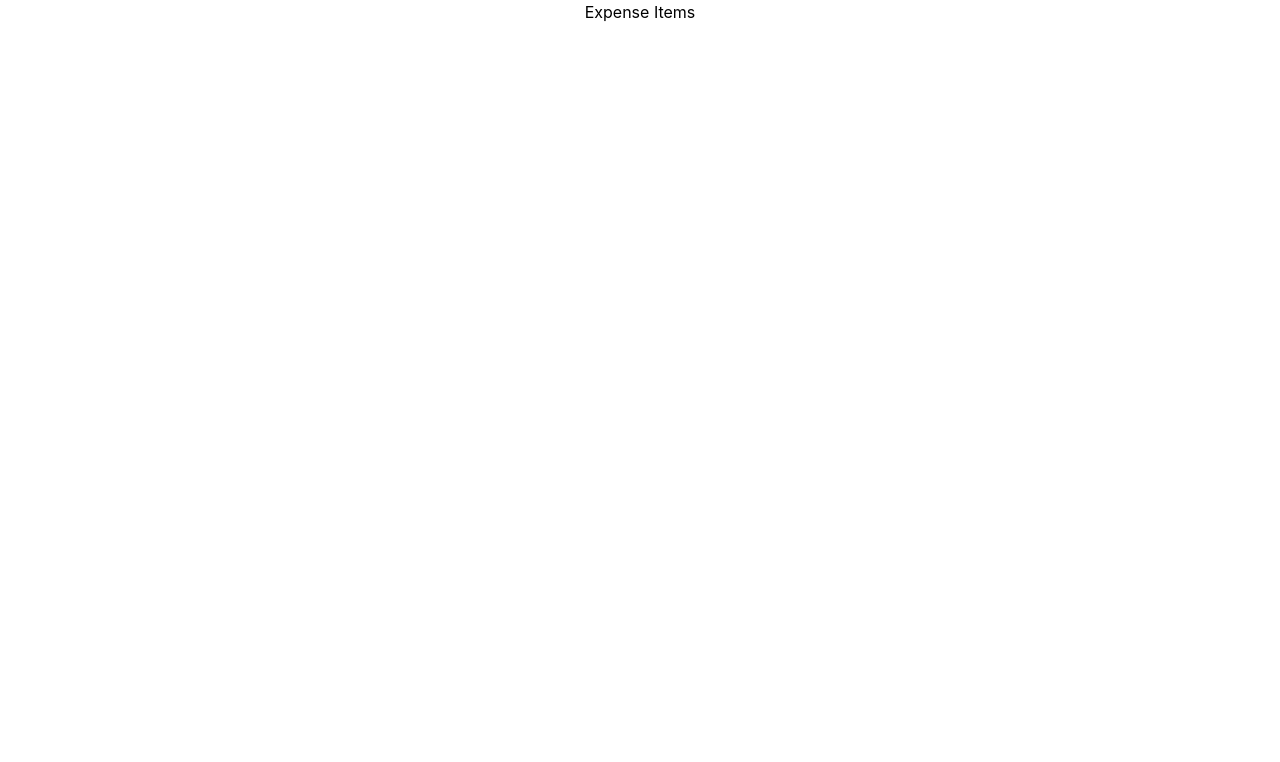
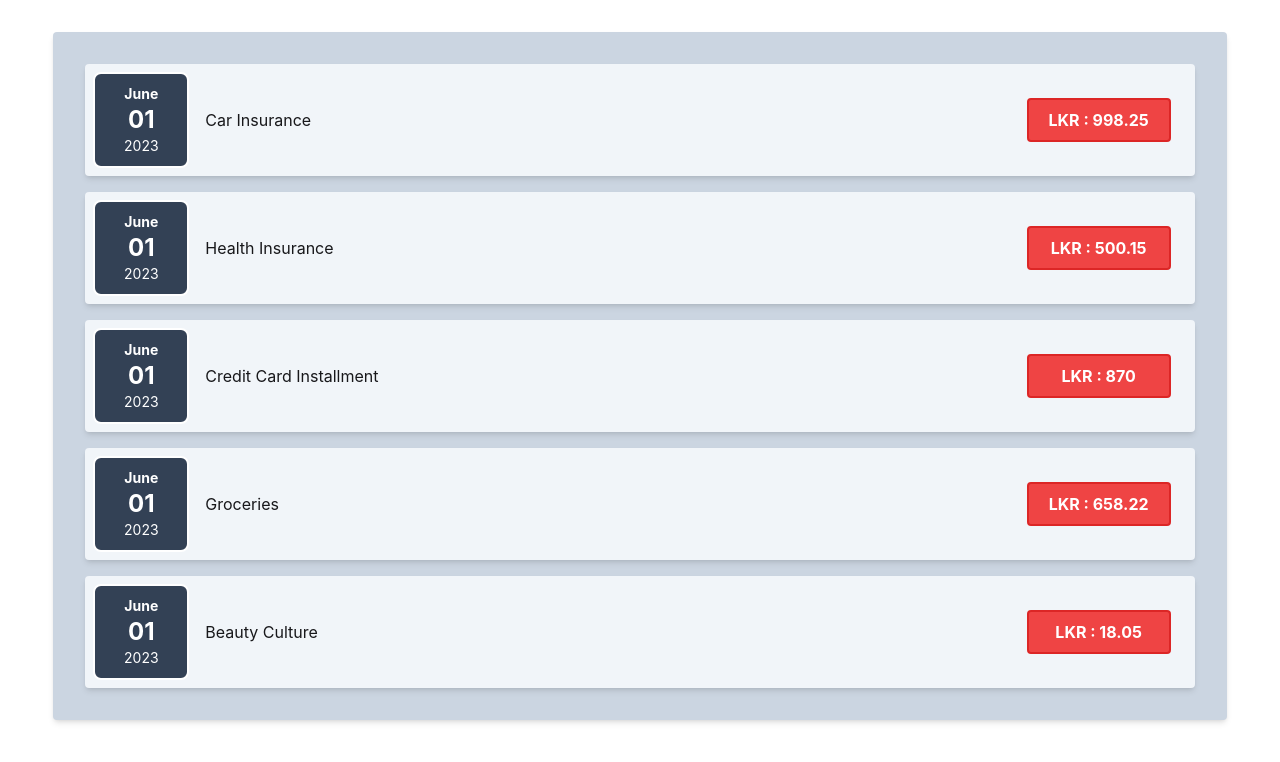
Before and after one commit to mhperera/PF_ExpenseTracker, a React (Create React App) app: page / in a window 1280 px wide. Shown: the top 762 px of the page. Built offline with nearby package versions, Linux system fonts and the light colour scheme.

Commit message:
Create Expense Related components

```diff
--- a/src/App.js
+++ b/src/App.js
@@ -1,11 +1,46 @@
 import './App.css';
-
-import ExpenseItems from './components/ExpenseItems';
+import Expenses from './components/Expenses';
 
 function App() {
+
+  const expenseList = [
+    {
+      id:0,
+      title: "Car Insurance",
+      amount: 998.25,
+      date: new Date(2023, 5, 1)
+    },
+    {
+      id:1,
+      title: "Health Insurance",
+      amount: 500.15,
+      date: new Date(2023, 5, 1)
+    },
+    {
+      id:2,
+      title: "Credit Card Installment",
+      amount: 870.00,
+      date: new Date(2023, 5, 1)
+    },
+    {
+      id:3,
+      title: "Groceries",
+      amount: 658.22,
+      date: new Date(2023, 5, 1)
+    },
+    {
+      id:4,
+      title: "Beauty Culture",
+      amount: 18.05,
+      date: new Date(2023, 5, 1)
+    },
+  ];
+
   return (
     <div className="App">
-      <ExpenseItems />
+      <Expenses
+        items={expenseList}
+      />
     </div>
   );
 }
--- /dev/null
+++ b/src/components/ExpenseDate.js
@@ -0,0 +1,18 @@
+import React from 'react'
+
+const ExpenseDate = (props) => {
+
+    const month = props.date.toLocaleString('en-US', {month: 'long'});
+    const day   = props.date.toLocaleString('en-US', {day: '2-digit'});
+    const year  = props.date.getFullYear();
+
+  return (
+    <div className='ExpenseDate'>
+        <div className='ExpenseDate__month'>{ month }</div>
+        <div className='ExpenseDate__day'>{ day }</div>
+        <div className='ExpenseDate__year'>{ year }</div>
+    </div>
+  )
+}
+
+export default ExpenseDate
--- a/src/components/ExpenseItems.js
+++ b/src/components/ExpenseItems.js
@@ -1,11 +1,18 @@
-import React from 'react'
+import React from 'react';
+import ExpenseDate from './ExpenseDate';
 
-const ExpenseItems = () => {
-  return (
-    <div class="ExpenseItems">
-        <h1 className=''>Expense Items</h1>
-    </div>
-  )
-}
+const ExpenseItems = (props) => {
+	return (
+		<div className="ExpenseItems">
+      <ExpenseDate
+        date={props.date}
+      />
+			<div className='ExpenseItems__description'>
+        <h2 className='ExpenseItems__title'>{ props.title }</h2>
+        <div className='ExpenseItems__price'>LKR : { props.amount }</div>
+      </div>
+		</div>
+	);
+};
 
-export default ExpenseItems
+export default ExpenseItems;
--- /dev/null
+++ b/src/components/Expenses.js
@@ -0,0 +1,19 @@
+import React from 'react'
+import ExpenseItems from './ExpenseItems';
+
+const Expenses = (props) => {
+  return (
+    <div className="Expenses">
+        { props.items.map((expense)=>(
+            <ExpenseItems
+                key={expense.id}
+                title={expense.title}
+                amount={expense.amount}
+                date={expense.date}
+            />
+        )) }
+    </div>
+  )
+}
+
+export default Expenses
--- a/src/index.css
+++ b/src/index.css
@@ -15,3 +15,39 @@ code {
   font-family: source-code-pro, Menlo, Monaco, Consolas, 'Courier New',
     monospace;
 }
+
+@layer components {
+
+  /* ExpenseItems Component */
+  .ExpenseItems{
+    @apply flex items-center p-2 mx-0 my-4 rounded bg-slate-100 shadow-md;
+  }
+  .ExpenseItems__description{
+    @apply flex flex-col items-end justify-between grow px-4 md:gap-4 md:flex-row md:items-center md:justify-between md:flex-1;
+  }
+  .ExpenseItems__title{
+    @apply text-zinc-900 text-base my-2 md:my-4;
+  }
+  .ExpenseItems__price{
+    @apply w-36 px-4 py-2 text-base font-bold text-white bg-red-500 border-2 border-solid border-red-600 rounded;
+  }
+
+  /* ExpenseDate Component */
+  .ExpenseDate{
+    @apply p-4 flex flex-col w-24 h-24 bg-slate-700 text-white items-center justify-center border-2 border-solid border-white rounded-lg;
+  }
+  .ExpenseDate__month{
+    @apply text-sm font-bold;
+  }
+  .ExpenseDate__day{
+    @apply text-2xl font-bold;
+  }
+  .ExpenseDate__year{
+    @apply text-sm;
+  }
+
+  /* Expenses Component */
+  .Expenses{
+    @apply py-4 px-8 my-8 mx-auto w-11/12 bg-slate-300 rounded shadow-md;
+  }
+}
```
